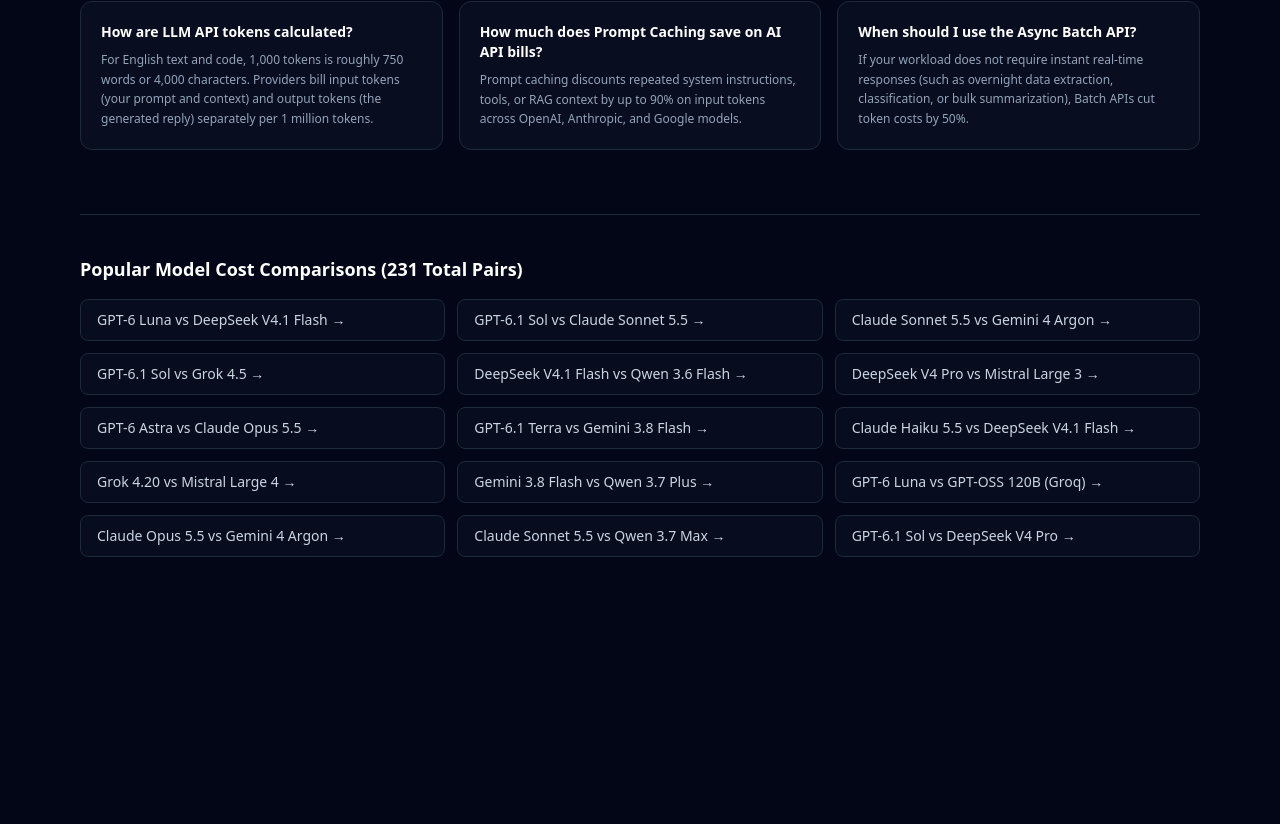
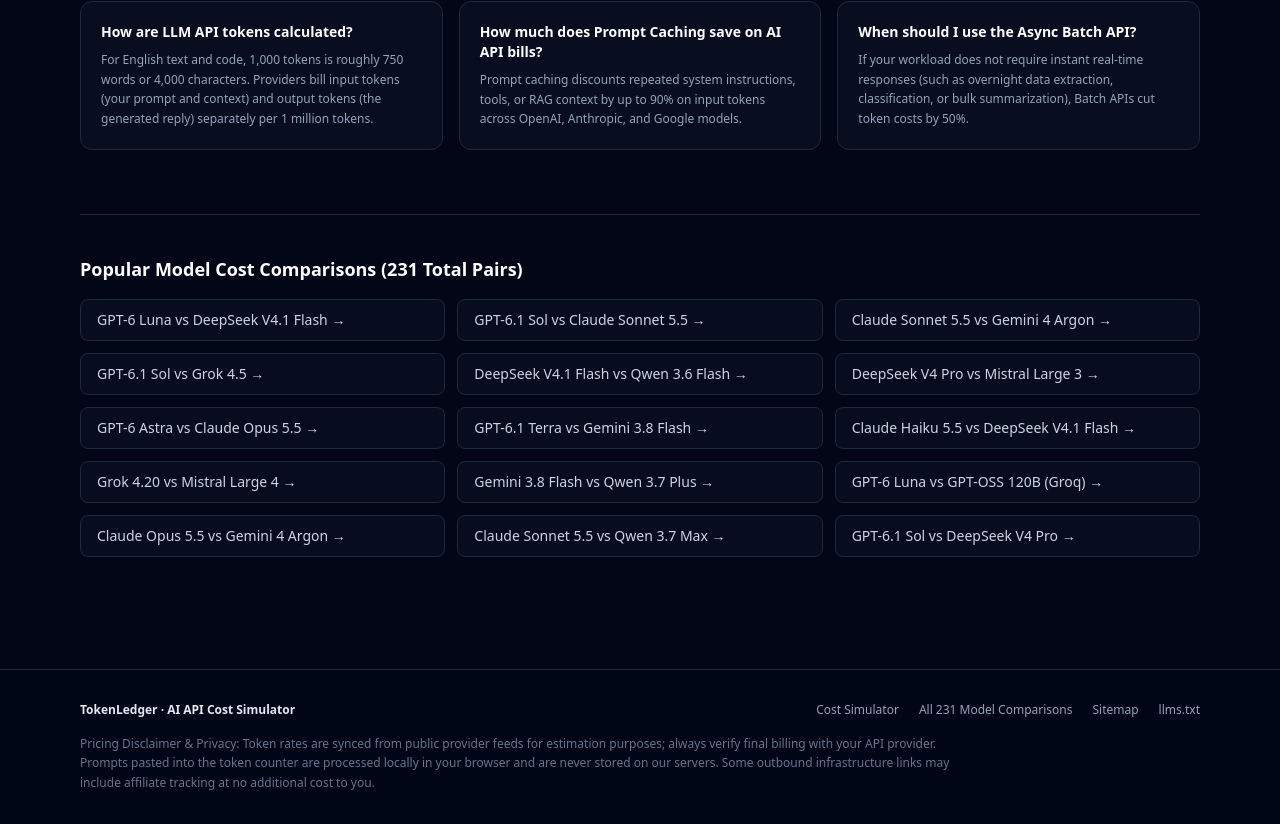
Before and after one commit to ZmLone/promptbill-online, a Next.js app: page / in a window 1280 px wide. Shown: the part 2283-3107 px from the top of the page. Before the commit the page ends 2888 px from the top, so only its background shows below. Built offline with nearby package versions, Linux system fonts and the light colour scheme; no server answers.

Commit message:
Enhance layout with footer and navigation links
Updated layout to include footer with navigation links and pricing disclaimer. Adjusted body class for flex layout and modified description for software schema.

```diff
--- a/src/app/layout.tsx
+++ b/src/app/layout.tsx
@@ -1,4 +1,5 @@
 import type { Metadata } from "next";
+import Link from "next/link";
 import { Analytics } from "@vercel/analytics/react";
 import "./globals.css";
 
@@ -53,17 +54,54 @@ export default function RootLayout({
       priceCurrency: "USD",
     },
     description:
-      "Interactive AI API token counter and monthly cost calculator comparing OpenAI, Anthropic, and Google models with prompt caching and batch discounts.",
+      "Interactive AI API token counter and monthly cost calculator comparing 22 models with prompt caching and batch discounts.",
   };
 
   return (
     <html lang="en" className="dark">
-      <body className="min-h-screen bg-slate-950 text-slate-100 antialiased">
+      <body className="flex min-h-screen flex-col bg-slate-950 text-slate-100 antialiased">
         <script
           type="application/ld+json"
           dangerouslySetInnerHTML={{ __html: JSON.stringify(softwareSchema) }}
         />
-        {children}
+
+        <div className="flex-1">{children}</div>
+
+        <footer className="mt-16 border-t border-slate-800 bg-slate-950/90">
+          <div className="mx-auto max-w-6xl px-4 py-8 text-xs text-slate-400">
+            <div className="flex flex-wrap items-center justify-between gap-4">
+              <div className="font-semibold text-slate-200">
+                TokenLedger · AI API Cost Simulator
+              </div>
+              <nav
+                aria-label="Footer navigation"
+                className="flex flex-wrap gap-5"
+              >
+                <Link href="/" className="hover:text-emerald-400">
+                  Cost Simulator
+                </Link>
+                <Link href="/compare" className="hover:text-emerald-400">
+                  All 231 Model Comparisons
+                </Link>
+                <a href="/sitemap.xml" className="hover:text-emerald-400">
+                  Sitemap
+                </a>
+                <a href="/llms.txt" className="hover:text-emerald-400">
+                  llms.txt
+                </a>
+              </nav>
+            </div>
+            <p className="mt-4 max-w-4xl leading-relaxed text-slate-500">
+              Pricing Disclaimer &amp; Privacy: Token rates are synced from
+              public provider feeds for estimation purposes; always verify final
+              billing with your API provider. Prompts pasted into the token
+              counter are processed locally in your browser and are never stored
+              on our servers. Some outbound infrastructure links may include
+              affiliate tracking at no additional cost to you.
+            </p>
+          </div>
+        </footer>
+
         <Analytics />
       </body>
     </html>
```
